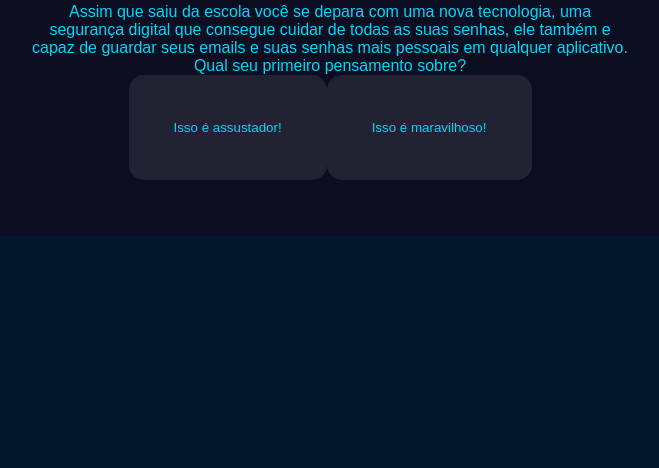
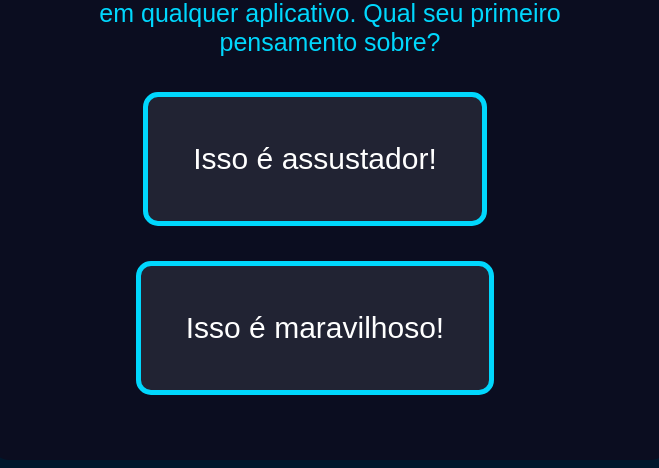
Before and after one commit to zTuressOz/segurancadigital, a plain HTML site: page index.html in a window 1280 px wide. Shown: the part 348-816 px from the top of the page, without its empty margins (310-969 px from the left). Drawn offline with Linux system fonts and the light colour scheme; a web font is replaced by a local one.

Commit message:
Add files via upload

```diff
--- a/script.js
+++ b/script.js
@@ -6,7 +6,7 @@ const textoResultado = document.querySelector(".texto-resultado");
 
 const perguntas = [
     {
-        enunciado: "Assim que saiu da escola você se depara com uma nova tecnologia, uma segurança digital que consegue cuidar de todas as suas senhas, ele também e capaz de guardar seus emails e suas senhas mais pessoais em qualquer aplicativo. Qual seu primeiro pensamento sobre?",
+        enunciado: "Assim que saiu da escola você se depara com uma nova tecnologia, uma segurança digital que consegue cuidar de todas as suas senhas, ele também é capaz de guardar seus emails e suas senhas mais pessoais em qualquer aplicativo. Qual seu primeiro pensamento sobre?",
         alternativas: [
             {
                 texto: "Isso é assustador!",
@@ -19,7 +19,7 @@ const perguntas = [
         ]
     },
     {
-        enunciado: "Com a descoberta desta tecnologia, chamada Segurança Digital, uma professora de tecnologia da escola decidiu fazer uma sequência de aulas sobre esta tecnologia. No fim de uma aula ela pede que você escreva um trabalho sobre o uso de IA da segurança digital em sala de aula. Qual atitude você toma?",
+        enunciado: "Com a descoberta desta IA, chamada Segurança Digital, uma professora de tecnologia da escola decidiu fazer uma sequência de aulas sobre este recurso novo. No fim de uma aula ela pede que você escreva um trabalho sobre o uso de IA na segurança digital em sala de aula. Qual atitude você toma?",
         alternativas: [
             {
                 texto: "Utiliza uma de suas contas pessoais para servir como teste para mostrar como eles guardam a senha com segurança.",
--- a/style.css
+++ b/style.css
@@ -6,7 +6,7 @@
     --cor-secundaria: #212333;
     --cor-destaque: #9ba9ee;
     --cor-texto: #00d7fd;
-
+    --cor-texto2: white;
 }
 
 body {
@@ -25,6 +25,8 @@ body {
     max-width: 600px;
     text-align: center;
     padding: 40px;
+    font-size: 25px;
+    border-radius: 20px;
 }
 
 h1{
@@ -32,15 +34,21 @@ h1{
 }
 
 button {
+    font-size: 30px;
     background-color: var(--cor-secundaria);
-    color: var(--cor-texto);
+    color: var(--cor-texto2);
     border: none;
+    margin-top: 35px;
     border-radius: 15px;
+    justify-content: space-between;
+    margin-right: 30px;
     padding: 45px;
+    border: 5px solid var(--cor-texto);
     transition: background-color 0.3s;
 }
 
 button:hover{
     background-color: var(--cor-destaque);
     color: var(--cor-principal);
+    cursor: pointer;
 }
```
